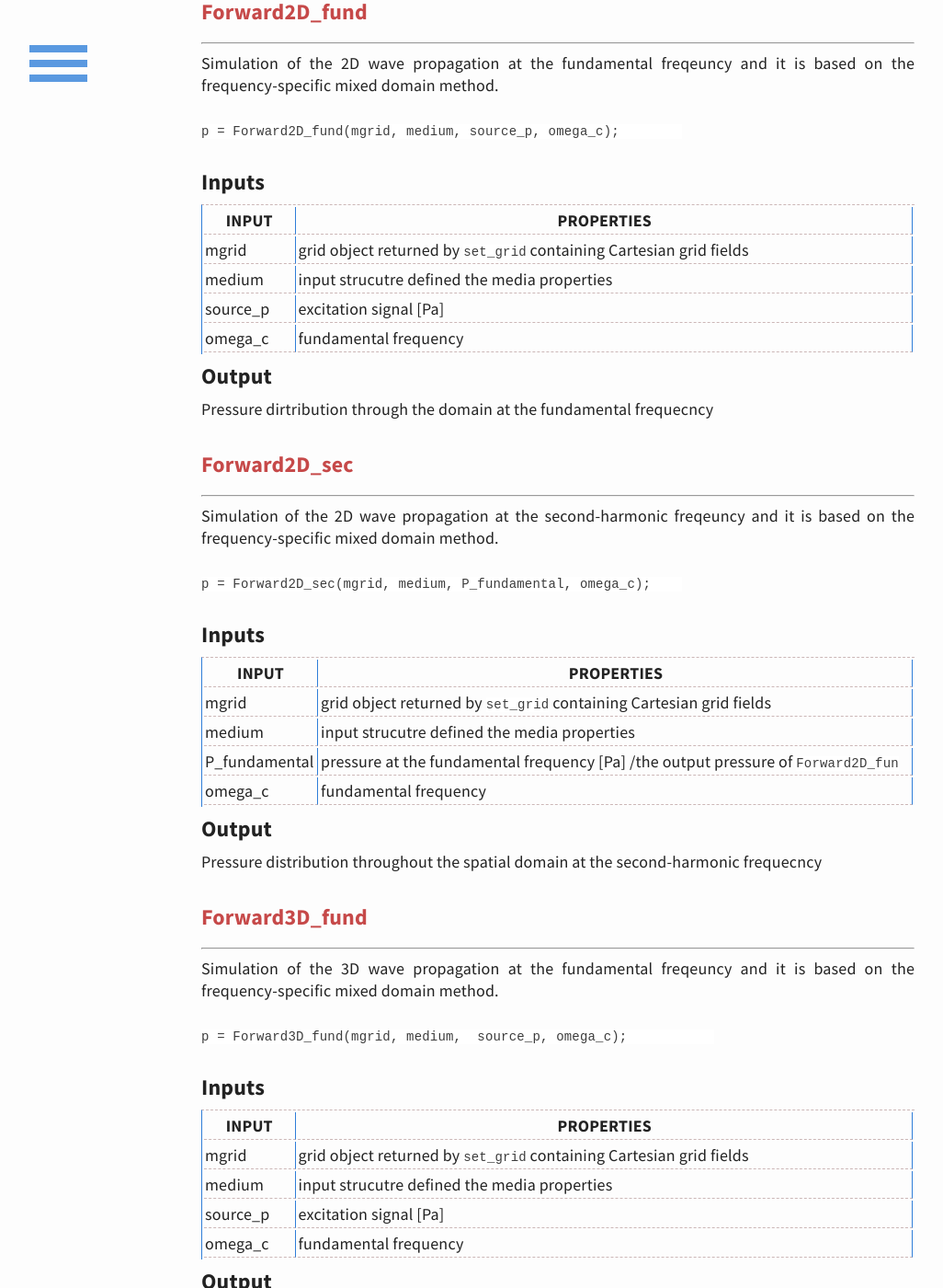
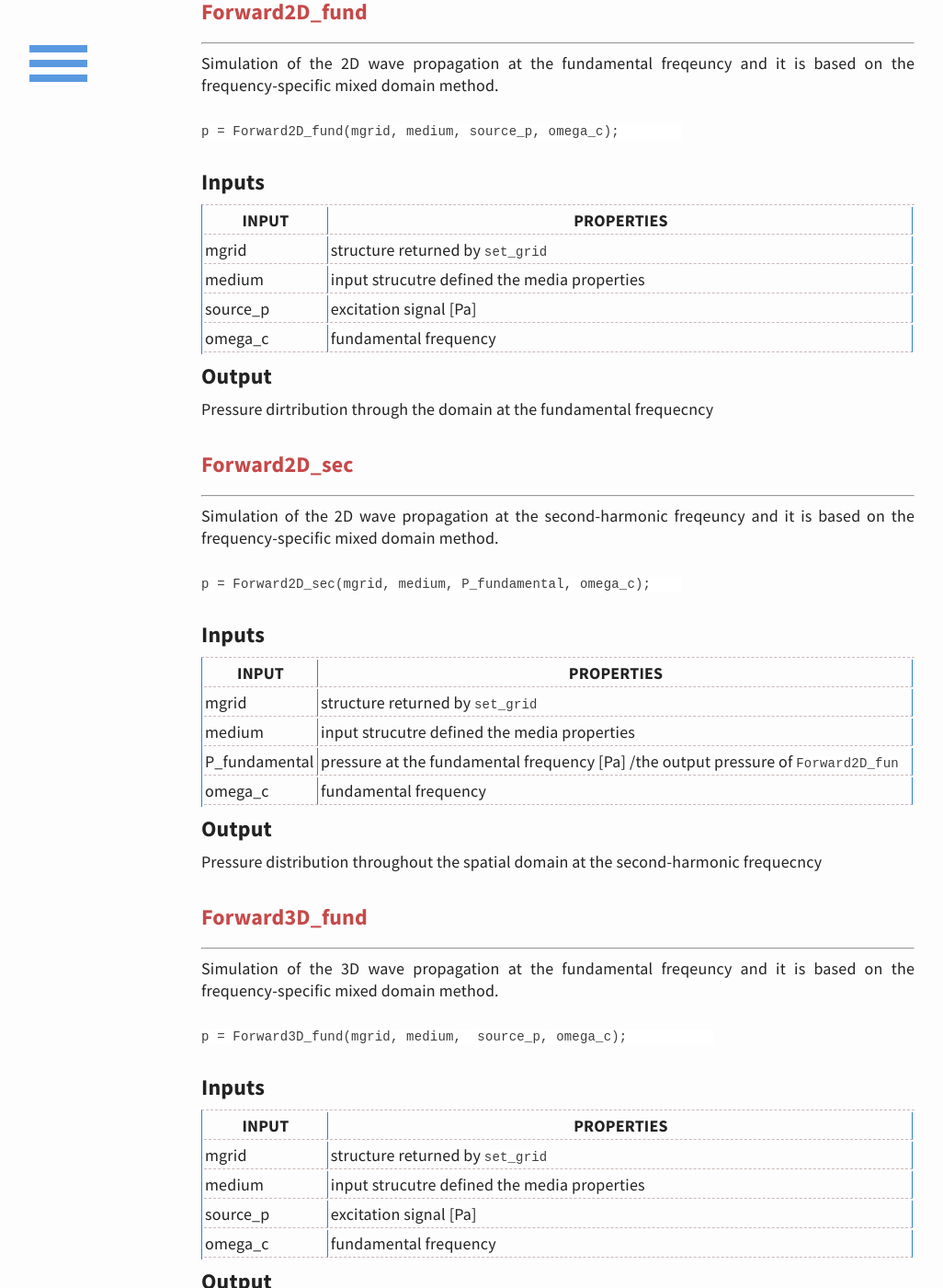
Before and after one commit to m-SOUND/mSOUND, a Jekyll site: the page built from functions.md, in a window 1280 px wide and 1400 px high, scrolled down 2869 px. Shown: the whole window at 92% size, without its empty margins (33-1059 px from the left). Built offline with Jekyll 4.4.1, drawn with Linux system fonts in a browser that asks for light colours; our own code applies the rules of GitHub Pages for plain Markdown files; some of the changed text lies outside the part shown.

Commit message:
Update functions.md

````diff
--- a/functions.md
+++ b/functions.md
@@ -121,7 +121,7 @@ p = Forward2D_fund(mgrid, medium, source_p, omega_c);
 
 INPUT | PROPERTIES
 -------------| -------------
-mgrid     |grid object returned by ```set_grid``` containing Cartesian grid fields
+mgrid     |structure returned by ```set_grid```
 medium    |input strucutre defined the media properties
 source_p  |excitation signal [Pa]
 omega_c   |fundamental frequency
@@ -141,7 +141,7 @@ p = Forward2D_sec(mgrid, medium, P_fundamental, omega_c);
 
 INPUT | PROPERTIES
 ---------------| -------------
-mgrid          |grid object returned by ```set_grid``` containing Cartesian grid fields
+mgrid          |structure returned by ```set_grid```
 medium         |input strucutre defined the media properties
 P_fundamental  |pressure at the fundamental frequency  [Pa] /the output pressure of ```Forward2D_fun```
 omega_c        |fundamental frequency
@@ -160,7 +160,7 @@ p = Forward3D_fund(mgrid, medium,  source_p, omega_c);
 
 INPUT | PROPERTIES
 ------------ | -------------
-mgrid     |grid object returned by ```set_grid``` containing Cartesian grid fields
+mgrid     |structure returned by ```set_grid```
 medium    |input strucutre defined the media properties
 source_p  |excitation signal [Pa]
 omega_c   |fundamental frequency
@@ -179,7 +179,7 @@ p = Forward3D_sec(mgrid, medium, P_fundamental, omega_c);
 
 INPUT | PROPERTIES
 ------------ | -------------
-mgrid          |grid object returned by ```set_grid``` containing Cartesian grid fields
+mgrid          |structure returned by ```set_grid```
 medium         |input strucutre defined the media properties
 P_fundamental  |pressure at the fundamental frequency  [Pa] /the output pressure of ```Forward3D_fun```
 omega_c        |fundamental frequency
````
